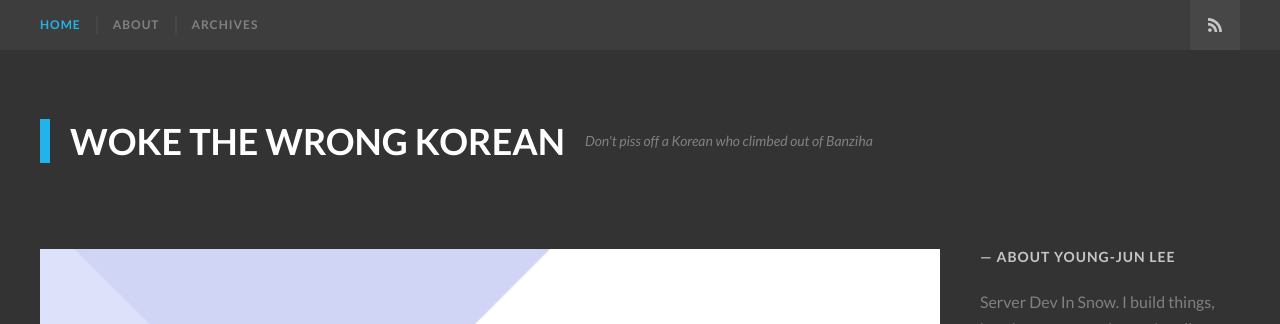
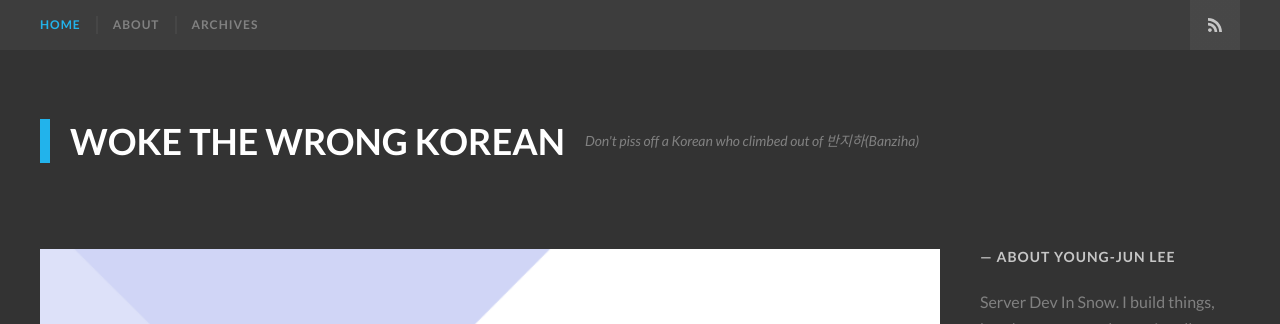
Before and after one commit to banziha104/banziha104.github.io, a Jekyll site: the page built from index.html, in a window 1280 px wide. Shown: the top 324 px of the page. Built offline with Jekyll 4.4.1, drawn with Linux system fonts in a browser that asks for light colours; the list of posts is cut into pages by our own code.

Commit message:
feature: 새단장을 시작

```diff
--- a/_config.yml
+++ b/_config.yml
@@ -2,10 +2,10 @@
 title: "Woke The Wrong Korean"
 
 # Tagline next to the site title
-tagline: "Don't piss off a Korean who climbed out of Banziha"
+tagline: "Don't piss off a Korean who climbed out of 반지하(Banziha)"
 
 # A description of your site for social meta tag, search engines, and feed.xml
-description: "Banziha — the half-underground apartment made famous by the film Parasite. A Korean dev climbed out of one, got tortured by an upstairs neighbor for 20 months, and decided to fight back. AI, Engineering, and a little bit of chaos."
+description: "반지하(Banziha) — the half-underground apartment made famous by the film Parasite. A Korean dev climbed out of one, got tortured by an upstairs neighbor for 20 months, and decided to fight back. AI, Engineering, and a little bit of chaos."
 
 # The subpath of your site, e.g. /blog, for generating urls
 baseurl:
```
